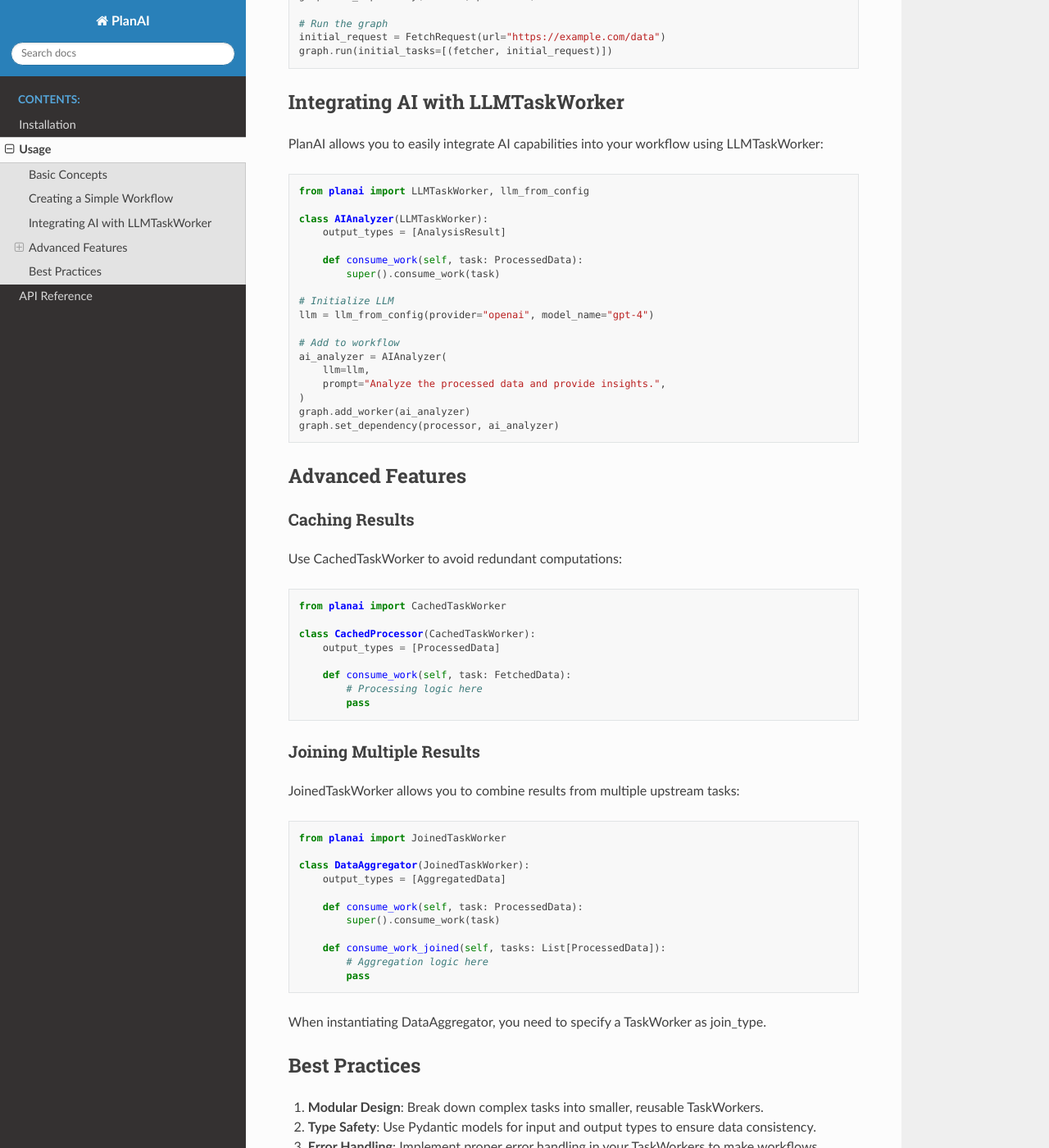
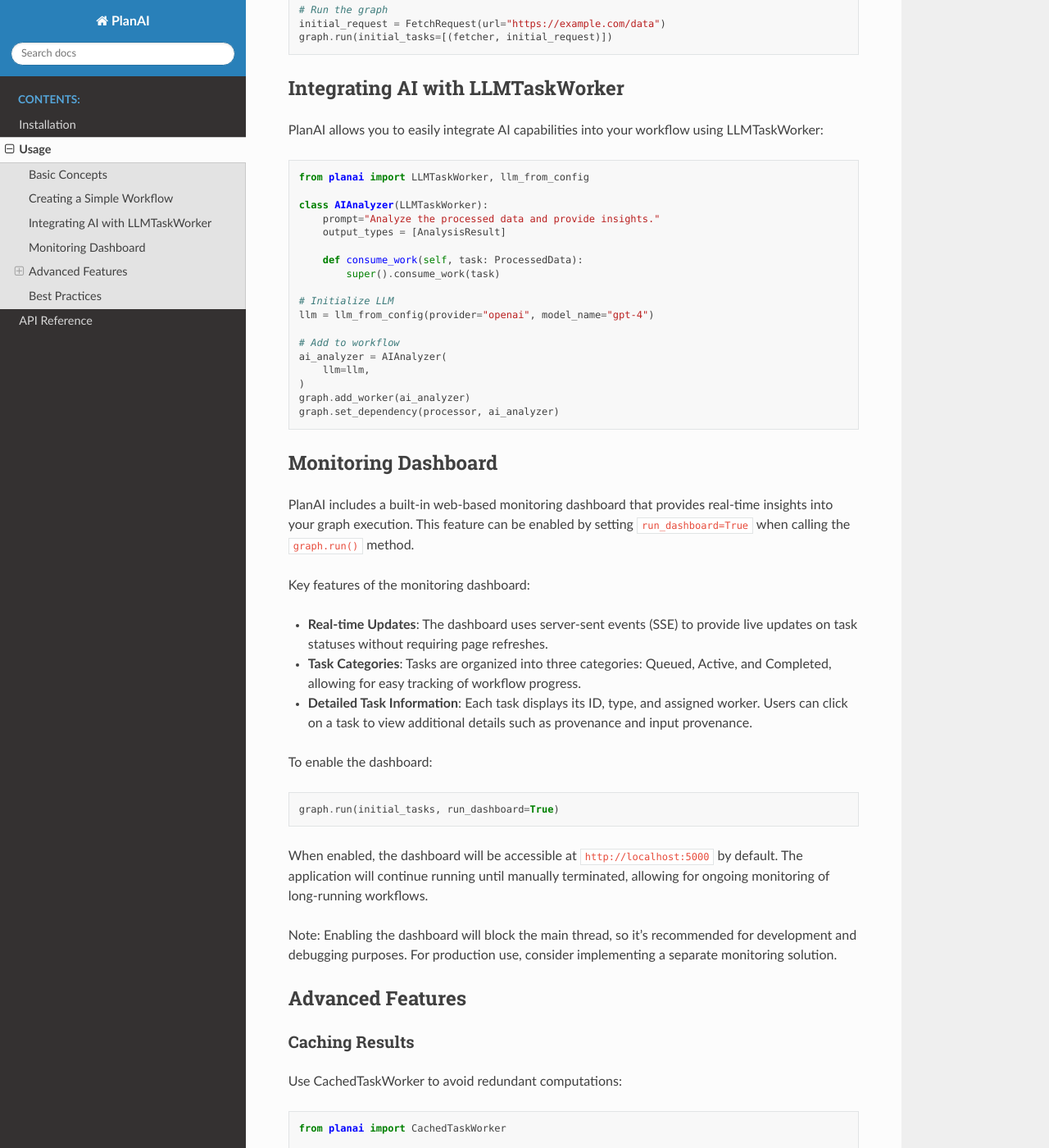
Before and after one commit to provos/planai, a Sphinx documentation site: the page built from docs/source/usage.rst, in a window 1280 px wide and 1400 px high, scrolled down 1025 px. Shown: the whole window at 82% size. Built offline with Sphinx 7.4.7 and the Read the Docs theme 2.0.0, drawn with Linux system fonts in a browser that asks for light colours; some of the changed text lies outside the part shown.

Commit message:
feat: update docs with dashboard information as well

```diff
--- a/docs/source/usage.rst
+++ b/docs/source/usage.rst
@@ -62,6 +61,7 @@ PlanAI allows you to easily integrate AI capabilities into your workflow using L
     from planai import LLMTaskWorker, llm_from_config
 
     class AIAnalyzer(LLMTaskWorker):
+        prompt="Analyze the processed data and provide insights."
         output_types = [AnalysisResult]
 
         def consume_work(self, task: ProcessedData):
@@ -73,10 +73,30 @@ PlanAI allows you to easily integrate AI capabilities into your workflow using L
     # Add to workflow
     ai_analyzer = AIAnalyzer(
         llm=llm,
-        prompt="Analyze the processed data and provide insights.",
     )
     graph.add_worker(ai_analyzer)
     graph.set_dependency(processor, ai_analyzer)
+
+Monitoring Dashboard
+--------------------
+
+PlanAI includes a built-in web-based monitoring dashboard that provides real-time insights into your graph execution. This feature can be enabled by setting ``run_dashboard=True`` when calling the ``graph.run()`` method.
+
+Key features of the monitoring dashboard:
+
+- **Real-time Updates**: The dashboard uses server-sent events (SSE) to provide live updates on task statuses without requiring page refreshes.
+- **Task Categories**: Tasks are organized into three categories: Queued, Active, and Completed, allowing for easy tracking of workflow progress.
+- **Detailed Task Information**: Each task displays its ID, type, and assigned worker. Users can click on a task to view additional details such as provenance and input provenance.
+
+To enable the dashboard:
+
+.. code-block:: python
+
+    graph.run(initial_tasks, run_dashboard=True)
+
+When enabled, the dashboard will be accessible at ``http://localhost:5000`` by default. The application will continue running until manually terminated, allowing for ongoing monitoring of long-running workflows.
+
+Note: Enabling the dashboard will block the main thread, so it's recommended for development and debugging purposes. For production use, consider implementing a separate monitoring solution.
 
 Advanced Features
 -----------------
```
Also changed, not shown: other parts of docs/source/usage.rst (+0 -1 lines).
